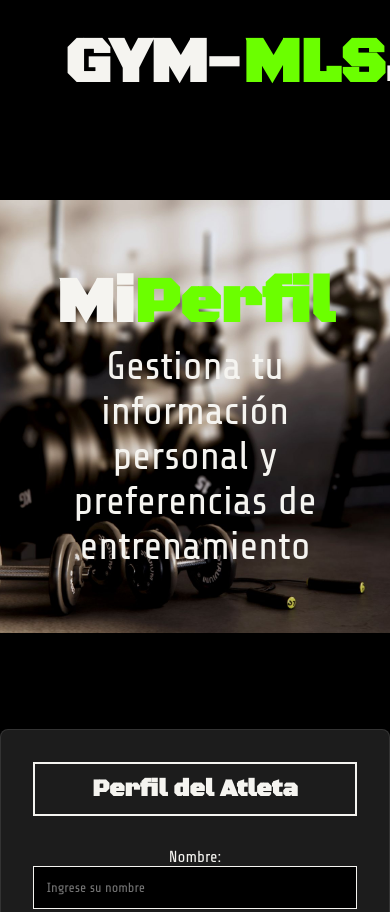
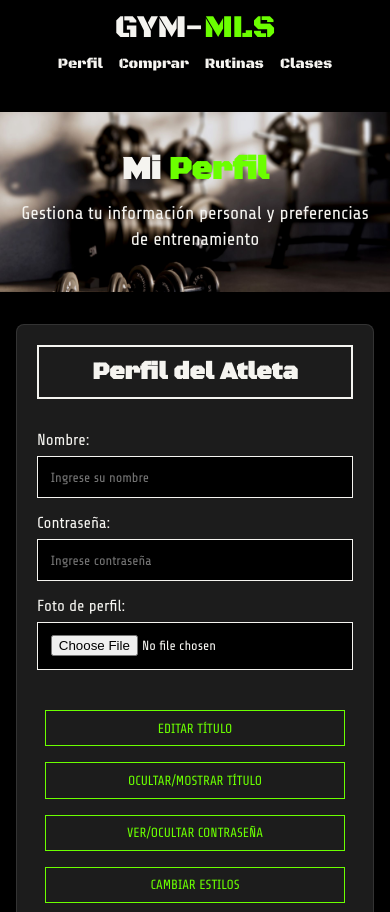
Before and after one commit to MaxSteelMM/Proyecto-Cons.-Soft.-Gimnasio, a website: page Perfil.html in a window 390 px wide. Shown: the top 912 px of the page. Drawn offline with Linux system fonts and the light colour scheme.

Commit message:
Correccion de archivos

```diff
--- a/CSS/base.css
+++ b/CSS/base.css
@@ -6,12 +6,14 @@
 @font-face {
     font-family: "SUB";
     src: url(../Fonts/ShareTech-Regular.ttf);
+    font-weight: 400;
+    font-style: normal;
 }
 
 :root {
     --negro: rgb(0, 0, 0);
     --white: #f5f4f0;
-    --VerdeF: rgb(107, 255, 0, 1);
+    --VerdeF: #6bff00;
     --gray: #1c1c1c;
     --red-error: #ff4d4d;
     --FontTitulo: "COD";
@@ -28,18 +30,36 @@ body {
     background-color: var(--negro);
     color: var(--white);
     font-family: var(--FontSub);
-    padding-top: 100px;
+    padding-top: 6rem;
 }
 
 h1 {
     font-family: var(--FontTitulo);
     color: var(--white);
     display: flex;
-    font-size: 4rem;
-    margin: 0;
+    flex-wrap: wrap;
+    justify-content: center;
+    gap: 0.25em;
+    font-size: clamp(2rem, 5vw, 4rem);
+    line-height: 1.15;
+    margin: 0 auto;
 }
 
 h1 .color-mitad {
+    color: var(--VerdeF);
+}
+
+.brand {
+    color: var(--white);
+    display: inline-flex;
+    flex-shrink: 0;
+    font-family: var(--FontTitulo);
+    font-size: clamp(2rem, 3.5vw, 3rem);
+    line-height: 1;
+    text-decoration: none;
+}
+
+.brand .color-mitad {
     color: var(--VerdeF);
 }
 
@@ -53,24 +73,25 @@ nav {
     display: flex;
     align-items: center;
     justify-content: space-between;
-    padding: 1.5rem 4rem;
+    gap: 1.5rem;
+    padding: 1rem clamp(1rem, 5vw, 4rem);
 }
 
 .menu {
     display: flex;
-    flex-direction: row;
+    flex-wrap: wrap;
+    justify-content: flex-end;
+    gap: 0.5rem 1.25rem;
     list-style-type: none;
-    margin-top: 20px;
     padding: 0;
 }
 
 .menu li a {
     display: inline-block;
-    margin-right: 20px;
     text-decoration: none;
     color: var(--white);
-    font-family: 'COD';
-    font-size: 1.5rem;
+    font-family: var(--FontTitulo);
+    font-size: clamp(0.9rem, 1.5vw, 1.2rem);
     transition: color 0.3s;
 }
 
@@ -79,18 +100,22 @@ nav {
 }
 
 .info {
-    max-height: fit-content;
-    background: url(../Img/fondo.jpg) center/cover;
+    background: url(../Img/fondo.jpg) center / cover;
     color: var(--white);
-    padding: 4rem 2rem;
+    padding: clamp(2.5rem, 7vw, 4rem) 1.25rem;
     text-align: center;
+}
+
+.info h1 {
+    max-width: 100%;
 }
 
 .info p {
     font-family: var(--FontSub);
-    font-size: 2.5rem;
-    display: flex;
-    justify-content: center;
+    font-size: clamp(1.15rem, 3vw, 2rem);
+    line-height: 1.4;
+    margin: 0.75rem auto 0;
+    max-width: 48rem;
 }
 
 .boton-plan {
@@ -111,3 +136,21 @@ nav {
     background-color: var(--VerdeF);
     border-color: var(--VerdeF);
 }
+
+@media (max-width: 640px) {
+    body {
+        padding-top: 7rem;
+    }
+
+    nav {
+        align-items: center;
+        flex-direction: column;
+        gap: 0.65rem;
+        padding: 0.75rem 1rem;
+    }
+
+    .menu {
+        justify-content: center;
+        gap: 0.35rem 1rem;
+    }
+}
--- a/CSS/index.css
+++ b/CSS/index.css
@@ -19,6 +19,11 @@ body {
     font-family: 'COD';
     font-size: 3rem;
     color: var(--white);
+    margin-bottom: 1rem;
+}
+
+.section-title h1 {
+    font-size: clamp(2rem, 5vw, 3rem);
     margin-bottom: 1rem;
 }
 
@@ -72,7 +77,7 @@ body {
 
 .planes-grid {
     display: grid;
-    grid-template-columns: repeat(auto-fit, minmax(300px, 1fr));
+    grid-template-columns: repeat(auto-fit, minmax(min(100%, 280px), 1fr));
     gap: 2rem;
     max-width: 1200px;
     margin: 0 auto;
@@ -228,6 +233,8 @@ body {
 
 .footer-links {
     display: flex;
+    flex-wrap: wrap;
+    justify-content: center;
     gap: 2rem;
 }
 
@@ -258,3 +265,26 @@ body {
 .reveal {
     animation: fadeInUp 1s ease-out both;
 }
+
+@media (max-width: 640px) {
+    .benefits,
+    .pricing {
+        padding: 4rem 1rem;
+    }
+
+    .section-title {
+        margin-bottom: 2.5rem;
+    }
+
+    .plan {
+        padding: 2.5rem 1.5rem;
+    }
+
+    .plan.featured {
+        transform: none;
+    }
+
+    body {
+        background-attachment: scroll;
+    }
+}
--- a/CSS/perfil.css
+++ b/CSS/perfil.css
@@ -4,7 +4,8 @@
     border-radius: 8px;
     border: 1px solid rgba(255, 255, 255, 0.1);
     max-width: 600px;
-    margin: 6rem auto;
+    width: min(100% - 2rem, 600px);
+    margin: 2rem auto 4rem;
     color: var(--white);
     font-family: var(--FontSub);
     text-align: center;
@@ -16,9 +17,25 @@
     margin-bottom: 2rem;
 }
 
+.formulario {
+    margin-top: 2rem;
+}
+
+.form-field {
+    margin-bottom: 1rem;
+    text-align: left;
+}
+
+.form-field label {
+    color: var(--white);
+    display: block;
+    font-family: var(--FontSub);
+    margin-bottom: 0.4rem;
+}
+
 .input-field {
     display: block;
-    margin-bottom: 1.5rem;
+    margin-bottom: 0;
     padding: 0.8rem;
     background-color: var(--negro);
     border: 1px solid var(--white);
@@ -48,6 +65,13 @@
     color: var(--negro);
 }
 
+.actions {
+    display: flex;
+    flex-wrap: wrap;
+    justify-content: center;
+    margin-top: 2rem;
+}
+
 /* Classes for PDF Exercise 2 */
 .destacado {
     color: var(--negro) !important;
@@ -75,3 +99,13 @@
     border: 2px dashed var(--VerdeF);
     color: var(--VerdeF);
 }
+
+@media (max-width: 480px) {
+    .profile-card {
+        padding: 1.25rem;
+    }
+
+    .actions .btn-action {
+        width: 100%;
+    }
+}
--- a/CSS/style.css
+++ /dev/null
@@ -1,294 +0,0 @@
-@font-face {
-    font-family: "COD";
-    src: url(../Fonts/negroOpsOne-Regular.ttf)format("truetype");
-}
-
-@font-face {
-    font-family: "SUB";
-    src: url(../Fonts/ShareTech-Regular.ttf);
-}
-
-* {
-    --FontTitulo: "COD";
-    --white: rgb(255, 255, 255);
-    --FontSub: "Sub"
-}
-body{
-    background-color: var(--negro);
-}
-
-:root {
-    --negro: rgb(0, 0, 0);
-    --white: #f5f4f0;
-    --VerdeF: rgb(107, 255, 0, 1);
-    --gray: #1c1c1c;
-    --red-error: #ff4d4d;
-}
-
-/* Modified styles from PDF exercises adapted to GYM-MLS */
-.destacado {
-    color: var(--negro) !important;
-    background-color: var(--VerdeF) !important;
-    font-weight: bold;
-}
-
-.rojo {
-    color: var(--white) !important;
-    background-color: var(--red-error) !important;
-}
-
-.oculto {
-    display: none !important;
-}
-
-.input-field {
-    display: block;
-    margin-bottom: 1.5rem;
-    padding: 0.8rem;
-    background-color: var(--gray);
-    border: 1px solid var(--white);
-    color: var(--white);
-    font-family: var(--FontSub);
-    width: 100%;
-    max-width: 400px;
-}
-
-.btn-action {
-    display: inline-block;
-    margin: 0.5rem;
-    padding: 0.6rem 1.2rem;
-    background-color: transparent;
-    border: 1px solid var(--VerdeF);
-    color: var(--VerdeF);
-    cursor: pointer;
-    font-family: var(--FontSub);
-    text-transform: uppercase;
-    transition: all 0.3s;
-}
-
-.btn-action:hover {
-    background-color: var(--VerdeF);
-    color: var(--negro);
-}
-
-.profile-card {
-    background-color: var(--gray);
-    padding: 2rem;
-    border-radius: 8px;
-    border: 1px solid rgba(255, 255, 255, 0.1);
-    max-width: 600px;
-    margin: 2rem auto;
-    color: var(--white);
-    font-family: var(--FontSub);
-}
-
-h1 {
-    font-family: var(--FontTitulo);
-    color: var(--white);
-    display: flex;
-    font-size: 4rem;
-    margin: 0px 0px -20px +20px;
-}
-
-h1 .color-mitad {
-    color: var(--VerdeF);
-    /* Cambia este código por tu color favorito */
-}
-
-
-nav{
-    background-color: var(--negro);
-    position: fixed;
-    top: 0;
-    left: 0;
-    right: 0;
-    z-index: 100;
-    display: flex;
-    align-items: center;
-    justify-content: space-between;
-    padding: 1.5rem 4rem;
-}
-
-.menu {
-    display: flex;
-    flex-direction: row;
-    list-style-type: none;
-    margin-top: 20px;
-    padding: 0;
-}
-
-.menu li a {
-    display: inline-block;
-    margin-right: 20px;
-    text-decoration: none;
-    color: rgb(255, 255, 255);
-}
-
-.menu li a {
-    font-family: var(--FontSub);
-    color: var(--white);
-    font-size: 1.5rem;
-
-}
-
-.menu li a:hover {
-    color: rgb(107, 255, 0, 1);
-}
-
-.menu ul {
-    height: 100%;
-    margin-top: 20px;
-    text-align: center;
-}
-
-.info {
-    max-height: fit-content;
-    background: url(../Img/fondo.jpg);
-    background-position: center;
-    background-size: cover;
-    color: var(--white);
-    padding: 4rem 2rem;
-
-}
-
-.info p {
-        font-family: var(--FontSub);
-        font-size: 2.5rem;
-        display: flex;
-    }
-#P_img {
-    background-color: rgba(255, 255, 255, 0);
-    position: relative;
-    font-family: var(--FontSub);
-    font-size: 3rem;
-    text-align: center;
-    display: flex;
-    justify-content: center;
-}
-.boton-plan{
-    display: inline-block;
-    margin-top: 20px;
-    padding: 10px 20px;
-    background-color: none;
-    color: var(--negro);
-    text-decoration: none;
-    font-size: 1.2rem;
-    letter-spacing: .2em;
-    text-transform: uppercase;
-}
-.boton-plan:hover {
-    background-color: var(--VerdeF);
-    color: var(--negro);
-}
-.info img {
-    position: relative;
-    margin-top: 8%;
-    display: flex;
-    width:100%;
-    justify-content: center;
-}
-
-#planes {
-    padding:10px;
-}
-
-.planes-grid {
-    display: grid;
-    grid-template-columns: repeat(3, 1fr);
-    gap: 1.5rem;
-    margin-top: 3rem;
-}
-
-.plan {
-    font-family: var(--FontSub);
-    border: 1px solid rgba(255, 255, 255, .1);
-    padding: 3rem 2.5rem;
-    position: relative;
-    transition: border-color .3s;
-}
-
-.plan:hover {
-    border-color: var(--VerdeF);
-}
-
-
-.plan-badge {
-    position: absolute;
-    top: -1px;
-    right: 2rem;
-    background: var(--VerdeF);
-    color: var(--negro);
-    font-size: .65rem;
-    font-weight: 600;
-    letter-spacing: .2em;
-    text-transform: uppercase;
-    padding: .3rem .8rem;
-}
-
-.plan-name {
-    font-family: var(--FontSub);
-    font-size: 1.8rem;
-    color: var(--white);
-    letter-spacing: .05em;
-}
-
-.plan-price {
-    font-family: var(--FontTitulo);
-    font-size: 3.2rem;
-    color: var(--VerdeF);
-    line-height: 1;
-    margin: 1rem 0 .3rem;
-}
-
-.plan-price sup {
-    font-size: 1.5rem;
-    vertical-align: top;
-    margin-top: .5rem;
-    display: inline-block;
-}
-
-.plan-period {
-    font-size: .75rem;
-    color: var(--white);
-    letter-spacing: .15em;
-    text-transform: uppercase;
-}
-
-.plan-features {
-    list-style: none;
-    margin: 2rem 0;
-}
-
-.plan-features li {
-    font-size: .85rem;
-    color: var(--white);
-    padding: .5rem 0;
-    border-bottom: 1px solid rgba(255, 255, 255, .05);
-    display: flex;
-    align-items: center;
-    gap: .6rem;
-}
-
-.plan-features li::before {
-    content: '—';
-    color: var(--VerdeF);
-}
-
-.plan-btn {
-    display: block;
-    text-align: center;
-    border: 1px solid rgba(255, 255, 255, .2);
-    padding: .85rem;
-    text-decoration: none;
-    font-size: .78rem;
-    letter-spacing: .2em;
-    text-transform: uppercase;
-    color: var(--white);
-    transition: all .25s;
-}
-
-.plan-btn:hover {
-    background: var(--VerdeF);
-    color: var(--negro);
-    border-color: var(--VerdeF);
-}
--- a/Perfil.html
+++ b/Perfil.html
@@ -7,43 +7,41 @@
     <link rel="stylesheet" href="CSS/base.css">
     <link rel="stylesheet" href="CSS/perfil.css">
 </head>
-<body style="background-color: var(--negro);">
+<body>
     <header>
-        <nav>
-            <div class="titulo">
-                <h1>GYM-<span class="color-mitad">MLS</span></h1>
-            </div>
+        <nav aria-label="Navegación principal">
+            <a class="brand" href="Index.html" aria-label="GYM-MLS, inicio">GYM-<span class="color-mitad">MLS</span></a>
             <ul class="menu">
-                <li class="items"><a href="/Perfil.html">Perfil</a></li>
-                <li class="items"><a href="/Comprar.html">Comprar</a></li>
-                <li class="items"><a href="/Rutinas.html">Rutinas</a></li>
-                <li class="items"><a href="/Clases.html">Clases</a></li>
+                <li class="items"><a href="Perfil.html" aria-current="page">Perfil</a></li>
+                <li class="items"><a href="Comprar.html">Comprar</a></li>
+                <li class="items"><a href="Rutinas.html">Rutinas</a></li>
+                <li class="items"><a href="Clases.html">Clases</a></li>
             </ul>
         </nav>
     </header>
     <main>
-        <section class="info" style="text-align: center; margin-top: 100px;">
-            <h1 style="justify-content: center;">Mi <span class="color-mitad">Perfil</span></h1>
-            <p style="justify-content: center;">Gestiona tu información personal y preferencias de entrenamiento</p>
+        <section class="info">
+            <h1>Mi <span class="color-mitad">Perfil</span></h1>
+            <p>Gestiona tu información personal y preferencias de entrenamiento</p>
         </section>
 
         <div class="profile-card">
-            <h2 id="titulo" class="titulo principal" style="font-family: var(--FontTitulo); color: var(--white); text-align: center;">Perfil del Atleta</h2>
-            <form id="formulario" class="formulario" style="margin-top: 2rem;">
-                <div style="margin-bottom: 1rem;">
-                    <label style="color: var(--white); font-family: var(--FontSub);">Nombre:</label>
+            <h2 id="titulo" class="titulo principal">Perfil del Atleta</h2>
+            <form id="formulario" class="formulario">
+                <div class="form-field">
+                    <label for="nombre">Nombre:</label>
                     <input id="nombre" class="input-field dato" type="text" placeholder="Ingrese su nombre">
                 </div>
-                <div style="margin-bottom: 1rem;">
-                    <label style="color: var(--white); font-family: var(--FontSub);">Contraseña:</label>
+                <div class="form-field">
+                    <label for="password">Contraseña:</label>
                     <input id="password" class="input-field dato" type="password" placeholder="Ingrese contraseña">
                 </div>
-                <div style="margin-bottom: 1rem;">
-                    <label style="color: var(--white); font-family: var(--FontSub);">Foto de perfil:</label>
+                <div class="form-field">
+                    <label for="foto">Foto de perfil:</label>
                     <input id="foto" class="input-field archivo" type="file" accept="image/png, image/jpeg">
                 </div>
 
-                <div class="actions" style="display: flex; flex-wrap: wrap; justify-content: center; margin-top: 2rem;">
+                <div class="actions">
                     <button type="button" id="btnEditar" class="btn-action">Editar título</button>
                     <button type="button" id="btnOcultar" class="btn-action">Ocultar/Mostrar título</button>
                     <button type="button" id="btnPassword" class="btn-action">Ver/Ocultar Contraseña</button>
```
Also changed, not shown: CSS/comprar.css (+7 -3 lines), CSS/rutinas.css (+13 -2 lines), Clases.html (+17 -9 lines), Comprar.html (+12 -13 lines), Index.html (+26 -30 lines), Rutinas.html (+16 -18 lines).
